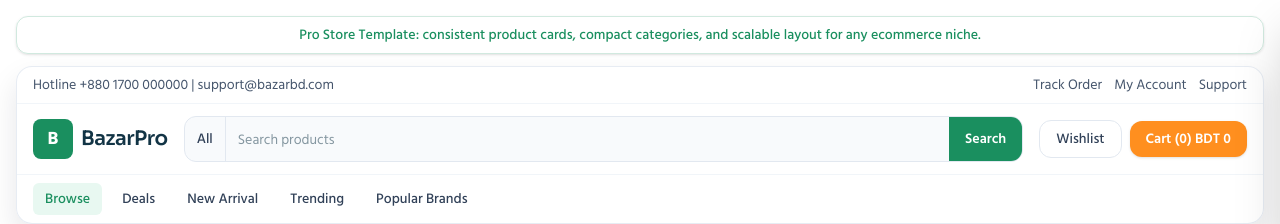
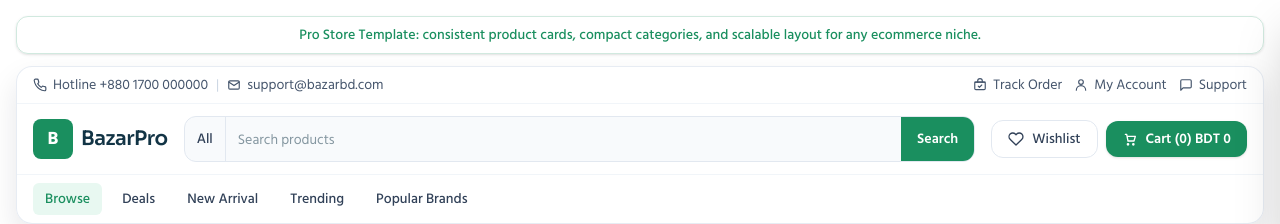
Before and after one commit to amirhamjacse/ecommerce_vuejs_typescript_Django, a Vue app: page / in a window 1280 px wide. Shown: the top 224 px of the page. Built offline with nearby package versions, Linux system fonts and the light colour scheme.

Commit message:
added right side cart option and icon added some

```diff
--- a/src/App.vue
+++ b/src/App.vue
@@ -395,6 +395,10 @@ const formatPrice = (amount: number): string => {
   return `BDT ${Math.round(amount).toLocaleString('en-BD')}`
 }
 
+const formatTaka = (amount: number): string => {
+  return `৳${amount.toFixed(2)}`
+}
+
 const buildCartId = (name: string): string => {
   return name.trim().toLowerCase()
 }
@@ -640,11 +644,45 @@ const topSellingThumb = 'h-52 w-full object-cover transition duration-300 group-
 
     <header class="rise-in rise-in-delay-1 sticky top-3 z-20 mt-3 overflow-hidden rounded-2xl border border-slate-200/80 bg-white/95 shadow-[0_14px_30px_rgba(15,23,42,0.1)] backdrop-blur-xl">
       <div class="flex flex-wrap items-center justify-between gap-3 border-b border-slate-100 px-4 py-2 text-xs text-slate-600 md:text-sm">
-        <p>Hotline +880 1700 000000 | support@bazarbd.com</p>
+        <p class="inline-flex flex-wrap items-center gap-2">
+          <span class="inline-flex items-center gap-1.5">
+            <svg class="h-3.5 w-3.5" viewBox="0 0 24 24" fill="none" stroke="currentColor" stroke-width="2" stroke-linecap="round" stroke-linejoin="round" aria-hidden="true">
+              <path d="M22 16.9v3a2 2 0 0 1-2.2 2 19.8 19.8 0 0 1-8.6-3.1 19.5 19.5 0 0 1-6-6A19.8 19.8 0 0 1 2.1 4.2 2 2 0 0 1 4.1 2h3a2 2 0 0 1 2 1.7 12.8 12.8 0 0 0 .7 2.8 2 2 0 0 1-.5 2.1L8 10a16 16 0 0 0 6 6l1.4-1.3a2 2 0 0 1 2.1-.5 12.8 12.8 0 0 0 2.8.7A2 2 0 0 1 22 16.9z" />
+            </svg>
+            <span>Hotline +880 1700 000000</span>
+          </span>
+          <span class="text-slate-300">|</span>
+          <span class="inline-flex items-center gap-1.5">
+            <svg class="h-3.5 w-3.5" viewBox="0 0 24 24" fill="none" stroke="currentColor" stroke-width="2" stroke-linecap="round" stroke-linejoin="round" aria-hidden="true">
+              <rect x="3" y="5" width="18" height="14" rx="2" />
+              <path d="m3 7 9 6 9-6" />
+            </svg>
+            <span>support@bazarbd.com</span>
+          </span>
+        </p>
         <div class="flex items-center gap-3">
-          <a class="hover:text-brand" href="#">Track Order</a>
-          <a class="hover:text-brand" href="#">My Account</a>
-          <a class="hover:text-brand" href="#">Support</a>
+          <a class="inline-flex items-center gap-1.5 hover:text-brand" href="#">
+            <svg class="h-3.5 w-3.5" viewBox="0 0 24 24" fill="none" stroke="currentColor" stroke-width="2" stroke-linecap="round" stroke-linejoin="round" aria-hidden="true">
+              <path d="M3 7h18" />
+              <path d="M8 7V5a4 4 0 0 1 8 0v2" />
+              <rect x="3" y="7" width="18" height="13" rx="2" />
+              <path d="m9 14 2 2 4-4" />
+            </svg>
+            <span>Track Order</span>
+          </a>
+          <a class="inline-flex items-center gap-1.5 hover:text-brand" href="#">
+            <svg class="h-3.5 w-3.5" viewBox="0 0 24 24" fill="none" stroke="currentColor" stroke-width="2" stroke-linecap="round" stroke-linejoin="round" aria-hidden="true">
+              <path d="M20 21a8 8 0 1 0-16 0" />
+              <circle cx="12" cy="7" r="4" />
+            </svg>
+            <span>My Account</span>
+          </a>
+          <a class="inline-flex items-center gap-1.5 hover:text-brand" href="#">
+            <svg class="h-3.5 w-3.5" viewBox="0 0 24 24" fill="none" stroke="currentColor" stroke-width="2" stroke-linecap="round" stroke-linejoin="round" aria-hidden="true">
+              <path d="M21 15a2 2 0 0 1-2 2H7l-4 4V5a2 2 0 0 1 2-2h14a2 2 0 0 1 2 2z" />
+            </svg>
+            <span>Support</span>
+          </a>
         </div>
       </div>
 
@@ -666,15 +704,23 @@ const topSellingThumb = 'h-52 w-full object-cover transition duration-300 group-
         </div>
 
         <div class="ml-auto flex items-center gap-2 md:ml-0">
-          <button class="rounded-xl border border-slate-200 bg-white px-4 py-2 text-sm font-medium text-slate-700 hover:border-brand hover:text-brand" type="button">
-            Wishlist
+          <button class="inline-flex items-center gap-2 rounded-xl border border-slate-200 bg-white px-4 py-2 text-sm font-medium text-slate-700 hover:border-brand hover:text-brand" type="button">
+            <svg class="h-4 w-4" viewBox="0 0 24 24" fill="none" stroke="currentColor" stroke-width="2" stroke-linecap="round" stroke-linejoin="round" aria-hidden="true">
+              <path d="M20.8 4.6a5.5 5.5 0 0 0-7.8 0L12 5.6l-1-1a5.5 5.5 0 0 0-7.8 7.8l1 1L12 21l7.8-7.6 1-1a5.5 5.5 0 0 0 0-7.8z" />
+            </svg>
+            <span>Wishlist</span>
           </button>
           <button
-            class="rounded-xl bg-accent px-4 py-2 text-sm font-semibold text-white shadow-sm hover:opacity-90"
+            class="inline-flex items-center gap-2 rounded-xl bg-brand px-4 py-2 text-sm font-semibold text-white shadow-sm hover:bg-brand-dark"
             type="button"
             @click="openCart"
           >
-            Cart ({{ cartCount }}) {{ formatPrice(cartSubtotal) }}
+            <svg class="h-4 w-4" viewBox="0 0 24 24" fill="none" stroke="currentColor" stroke-width="2" stroke-linecap="round" stroke-linejoin="round" aria-hidden="true">
+              <circle cx="9" cy="20" r="1" />
+              <circle cx="17" cy="20" r="1" />
+              <path d="M5 5h2l2 10h9l2-7H8" />
+            </svg>
+            <span>Cart ({{ cartCount }}) {{ formatPrice(cartSubtotal) }}</span>
           </button>
         </div>
       </div>
@@ -1243,6 +1289,37 @@ const topSellingThumb = 'h-52 w-full object-cover transition duration-300 group-
 
     <button
       type="button"
+      class="fixed right-0 top-1/2 z-30 flex w-[84px] -translate-y-1/2 flex-col overflow-hidden rounded-l-2xl border border-r-0 border-brand/35 bg-brand text-white shadow-[-8px_12px_22px_rgba(0,0,0,0.18)] transition duration-300 hover:bg-brand-dark"
+      :class="isCartOpen ? 'pointer-events-none opacity-0' : 'pointer-events-auto opacity-100'"
+      aria-label="Open cart"
+      @click="openCart"
+    >
+      <div class="flex min-h-[86px] flex-col items-center justify-center px-2 py-2">
+        <svg
+          class="h-6 w-6"
+          viewBox="0 0 24 24"
+          fill="none"
+          stroke="currentColor"
+          stroke-width="2"
+          stroke-linecap="round"
+          stroke-linejoin="round"
+          aria-hidden="true"
+        >
+          <path d="M6 8h12l-1 12H7L6 8z" />
+          <path d="M9 8V6a3 3 0 1 1 6 0v2" />
+        </svg>
+        <div class="mt-1 text-center text-sm leading-tight">
+          <span class="font-bold">{{ cartCount }}</span>
+          <span class="ml-1">Items</span>
+        </div>
+      </div>
+      <p class="w-full bg-white px-1 py-2 text-center text-sm font-bold leading-none text-brand">
+        {{ formatTaka(cartSubtotal) }}
+      </p>
+    </button>
+
+    <button
+      type="button"
       class="fixed bottom-5 right-5 z-30 flex h-11 w-11 items-center justify-center rounded-full border border-brand/30 bg-white text-brand shadow-lg transition duration-300 hover:-translate-y-0.5 hover:border-brand hover:bg-brand hover:text-white"
       :class="showBackToTop ? 'pointer-events-auto opacity-100' : 'pointer-events-none opacity-0'"
       aria-label="Back to top"
```
